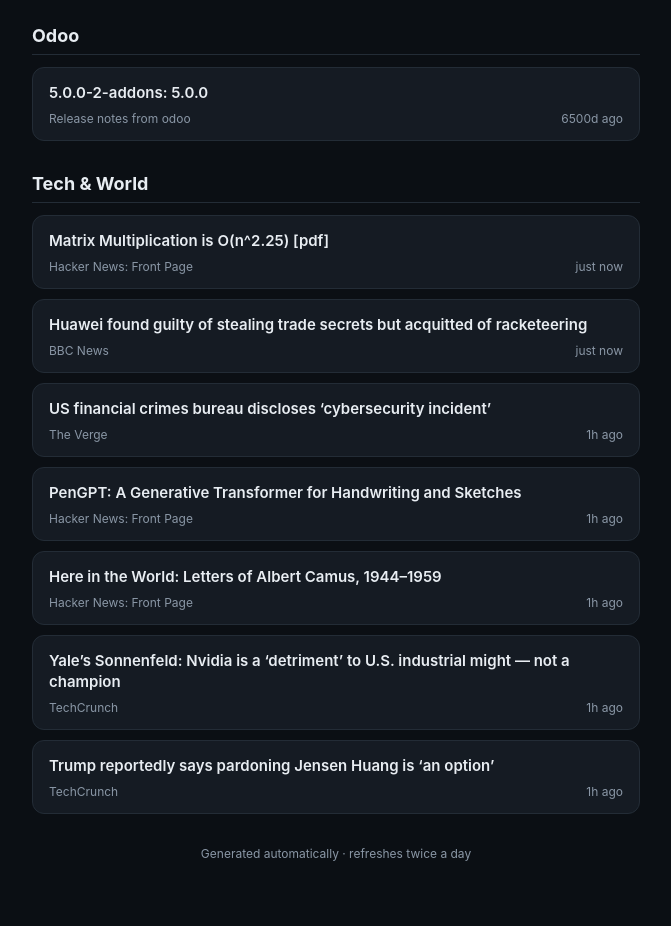
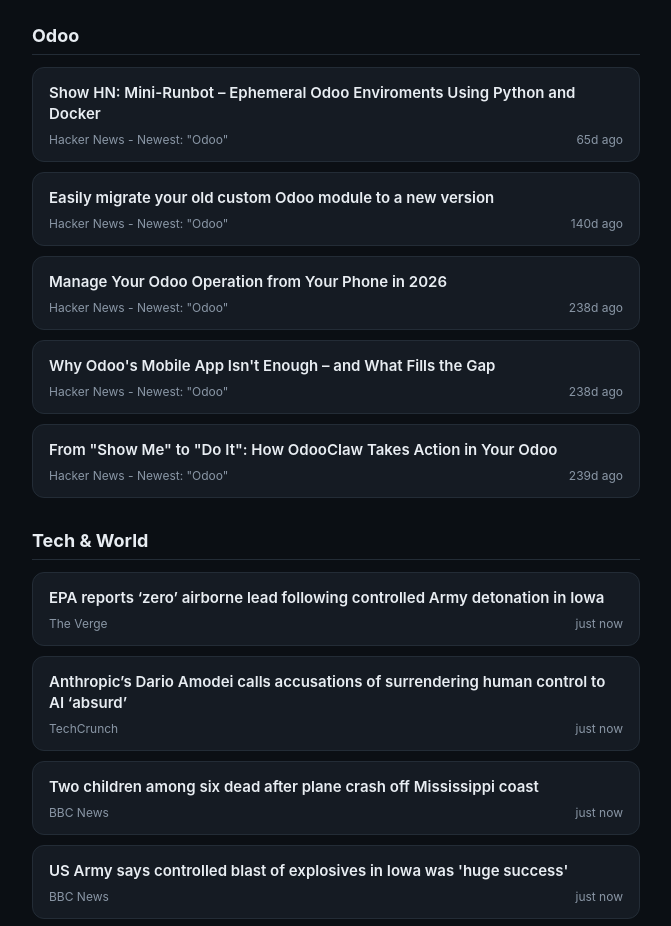
Before and after one commit to savyasachin/tech-digest_theodoobin, a plain HTML site: page docs/index.html in a window 1280 px wide. Shown: the part 101-1027 px from the top of the page, without its empty margins (304-975 px from the left). Drawn offline with Linux system fonts and the light colour scheme.

Commit message:
Update daily digest page

```diff
--- a/docs/index.html
+++ b/docs/index.html
@@ -3,7 +3,7 @@
 <head>
 <meta charset="UTF-8">
 <meta name="viewport" content="width=device-width, initial-scale=1.0">
-<title>Full Digest - Wednesday, 25 November - 02:07</title>
+<title>Quick Check - Wednesday, 25 November - 19:49</title>
 <style>
   :root {
     color-scheme: light dark;
@@ -101,9 +101,9 @@
 </head>
 <body>
   <header>
-    <div class="eyebrow">Full Digest</div>
+    <div class="eyebrow">Quick Check</div>
     <h1>Daily Digest</h1>
-    <div class="timestamp">Wednesday, 25 November - 02:07 (Asia/Qatar)</div>
+    <div class="timestamp">Wednesday, 25 November - 19:49 (Asia/Qatar)</div>
   </header>
 
 
@@ -111,11 +111,47 @@
       <h2>Odoo</h2>
       <div class="cards">
 
-      <a class="card" href="https://github.com/odoo/odoo/releases/tag/5.0.0-2-addons" target="_blank" rel="noopener">
-        <div class="card-title">5.0.0-2-addons: 5.0.0</div>
+      <a class="card" href="https://github.com/rafnixg/odoo-platform-ephemeral-environment" target="_blank" rel="noopener">
+        <div class="card-title">Show HN: Mini-Runbot – Ephemeral Odoo Enviroments Using Python and Docker</div>
         <div class="card-meta">
-          <span class="card-source">Release notes from odoo</span>
-          <span class="card-age">6500d ago</span>
+          <span class="card-source">Hacker News - Newest: &quot;Odoo&quot;</span>
+          <span class="card-age">65d ago</span>
+        </div>
+      </a>
+
+
+      <a class="card" href="https://www.abundanceofstrawberries.com/" target="_blank" rel="noopener">
+        <div class="card-title">Easily migrate your old custom Odoo module to a new version</div>
+        <div class="card-meta">
+          <span class="card-source">Hacker News - Newest: &quot;Odoo&quot;</span>
+          <span class="card-age">140d ago</span>
+        </div>
+      </a>
+
+
+      <a class="card" href="https://www.odooclaw.ai/blog/manage-your-entire-odoo-operation-from-your-phone-in-2026" target="_blank" rel="noopener">
+        <div class="card-title">Manage Your Odoo Operation from Your Phone in 2026</div>
+        <div class="card-meta">
+          <span class="card-source">Hacker News - Newest: &quot;Odoo&quot;</span>
+          <span class="card-age">238d ago</span>
+        </div>
+      </a>
+
+
+      <a class="card" href="https://www.odooclaw.ai/blog/why-odoo-s-mobile-app-isn-t-enough-and-what-fills-the-gap" target="_blank" rel="noopener">
+        <div class="card-title">Why Odoo&#x27;s Mobile App Isn&#x27;t Enough – and What Fills the Gap</div>
+        <div class="card-meta">
+          <span class="card-source">Hacker News - Newest: &quot;Odoo&quot;</span>
+          <span class="card-age">238d ago</span>
+        </div>
+      </a>
+
+
+      <a class="card" href="https://www.odooclaw.ai/blog/how-odooclaw-takes-action-in-your-odoo" target="_blank" rel="noopener">
+        <div class="card-title">From &quot;Show Me&quot; to &quot;Do It&quot;: How OdooClaw Takes Action in Your Odoo</div>
+        <div class="card-meta">
+          <span class="card-source">Hacker News - Newest: &quot;Odoo&quot;</span>
+          <span class="card-age">239d ago</span>
         </div>
       </a>
 
@@ -126,17 +162,26 @@
       <h2>Tech &amp; World</h2>
       <div class="cards">
 
-      <a class="card" href="https://github.com/openai/math/blob/main/preprints/The-matrix-multiplication-exponent-is-nine-fourths-November-24-2026/paper.pdf" target="_blank" rel="noopener">
-        <div class="card-title">Matrix Multiplication is O(n^2.25) [pdf]</div>
+      <a class="card" href="https://www.theverge.com/science/1042109/us-army-detonation-lead-azide-explosives-iowa-ammunition-plant" target="_blank" rel="noopener">
+        <div class="card-title">EPA reports ‘zero’ airborne lead following controlled Army detonation in Iowa</div>
         <div class="card-meta">
-          <span class="card-source">Hacker News: Front Page</span>
+          <span class="card-source">The Verge</span>
           <span class="card-age">just now</span>
         </div>
       </a>
 
 
-      <a class="card" href="https://www.bbc.co.uk/news/articles/cmy49ngydqzpo?at_medium=RSS&amp;at_campaign=rss" target="_blank" rel="noopener">
-        <div class="card-title">Huawei found guilty of stealing trade secrets but acquitted of racketeering</div>
+      <a class="card" href="https://techcrunch.com/2026/11/25/anthropics-dario-amodei-calls-accusations-of-surrendering-human-control-to-ai-absurd/" target="_blank" rel="noopener">
+        <div class="card-title">Anthropic’s Dario Amodei calls accusations of surrendering human control to AI ‘absurd’</div>
+        <div class="card-meta">
+          <span class="card-source">TechCrunch</span>
+          <span class="card-age">just now</span>
+        </div>
+      </a>
+
+
+      <a class="card" href="https://www.bbc.co.uk/news/articles/c6z74l1017zpo?at_medium=RSS&amp;at_campaign=rss" target="_blank" rel="noopener">
+        <div class="card-title">Two children among six dead after plane crash off Mississippi coast</div>
         <div class="card-meta">
           <span class="card-source">BBC News</span>
           <span class="card-age">just now</span>
@@ -144,47 +189,20 @@
       </a>
 
 
-      <a class="card" href="https://www.theverge.com/policy/1041957/fincen-treasury-cybersecurity-incident" target="_blank" rel="noopener">
-        <div class="card-title">US financial crimes bureau discloses ‘cybersecurity incident’</div>
+      <a class="card" href="https://www.bbc.co.uk/news/articles/cwg7l5ve251ko?at_medium=RSS&amp;at_campaign=rss" target="_blank" rel="noopener">
+        <div class="card-title">US Army says controlled blast of explosives in Iowa was &#x27;huge success&#x27;</div>
         <div class="card-meta">
-          <span class="card-source">The Verge</span>
-          <span class="card-age">1h ago</span>
+          <span class="card-source">BBC News</span>
+          <span class="card-age">just now</span>
         </div>
       </a>
 
 
-      <a class="card" href="https://greydanus.github.io/2026/11/12/pengpt/" target="_blank" rel="noopener">
-        <div class="card-title">PenGPT: A Generative Transformer for Handwriting and Sketches</div>
+      <a class="card" href="https://www.bbc.co.uk/news/articles/cq0l34e4kkr5o?at_medium=RSS&amp;at_campaign=rss" target="_blank" rel="noopener">
+        <div class="card-title">North Korea expels Swiss diplomat in sanctions row</div>
         <div class="card-meta">
-          <span class="card-source">Hacker News: Front Page</span>
-          <span class="card-age">1h ago</span>
-        </div>
-      </a>
-
-
-      <a class="card" href="https://literaryreview.co.uk/here-in-the-world" target="_blank" rel="noopener">
-        <div class="card-title">Here in the World: Letters of Albert Camus, 1944–1959</div>
-        <div class="card-meta">
-          <span class="card-source">Hacker News: Front Page</span>
-          <span class="card-age">1h ago</span>
-        </div>
-      </a>
-
-
-      <a class="card" href="https://techcrunch.com/2026/11/24/yales-sonnenfeld-nvidia-is-a-detriment-to-u-s-industrial-might-not-a-champion/" target="_blank" rel="noopener">
-        <div class="card-title">Yale’s Sonnenfeld: Nvidia is a ‘detriment’ to U.S. industrial might — not a champion</div>
-        <div class="card-meta">
-          <span class="card-source">TechCrunch</span>
-          <span class="card-age">1h ago</span>
-        </div>
-      </a>
-
-
-      <a class="card" href="https://techcrunch.com/2026/11/24/trump-reportedly-says-pardoning-jensen-huang-is-an-option-but-that-he-doesnt-think-it-will-be-necessary/" target="_blank" rel="noopener">
-        <div class="card-title">Trump reportedly says pardoning Jensen Huang is ‘an option’</div>
-        <div class="card-meta">
-          <span class="card-source">TechCrunch</span>
-          <span class="card-age">1h ago</span>
+          <span class="card-source">BBC News</span>
+          <span class="card-age">just now</span>
         </div>
       </a>
 
```
